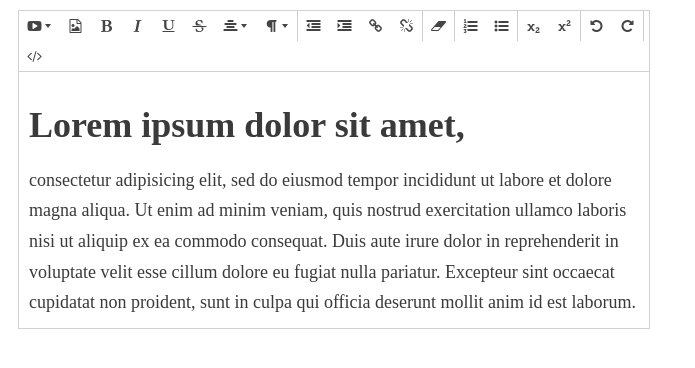
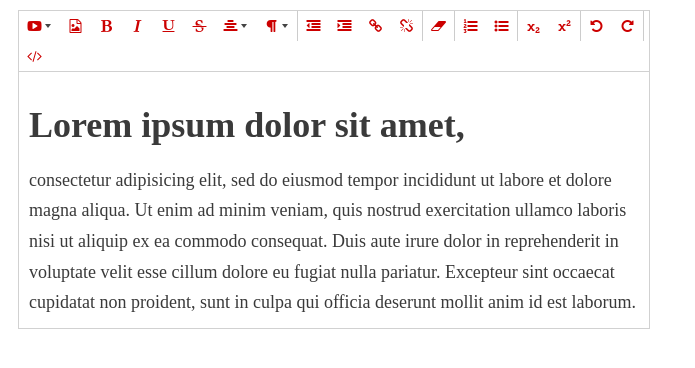
Before and after one commit to arryanggaputra/Mokki-Editor, a plain HTML site: page index.html in a window 1280 px wide. Shown: the whole page, without its empty margins (0-695 px from the left). Drawn offline with Linux system fonts and the light colour scheme.

Commit message:
Fixed customization for color Global

```diff
--- a/index.html
+++ b/index.html
@@ -8,7 +8,13 @@
 	<script type="text/javascript" src="mokki_asset/mokki_js/core.js"></script>
 	<script type="text/javascript">
 		$(function () {
-			Mokki.editor('.damnEditor');
+			Mokki.editor('.damnEditor', {
+				'colorGlobal' : '#c00'
+			});
+			// Costumize with custom color
+			// Mokki.editor('.damnEditor', {
+				// 'colorGlobal' : '#c00'
+			// });
 		});
 	</script>
 	<style type="text/css">
--- a/mokki_asset/mokki_js/core.js
+++ b/mokki_asset/mokki_js/core.js
@@ -67,7 +67,7 @@ Mokki = {
             );
         MokkiObject.buttonBar.html(buttonList);
         MokkiObject.dropDown        = $(mokkiElement+' .mokki-dropdown');
-        MokkiObject.buttonBar.button= MokkiObject.buttonBar.find('.mokki-cmd');
+        MokkiObject.buttonBar.button= MokkiObject.buttonBar.find('.mokki-btn');
         MokkiObject.dropDown.on('mouseover',  function() {
             $(this).find('ul').show();
         }).on('mouseout', function () {
```
